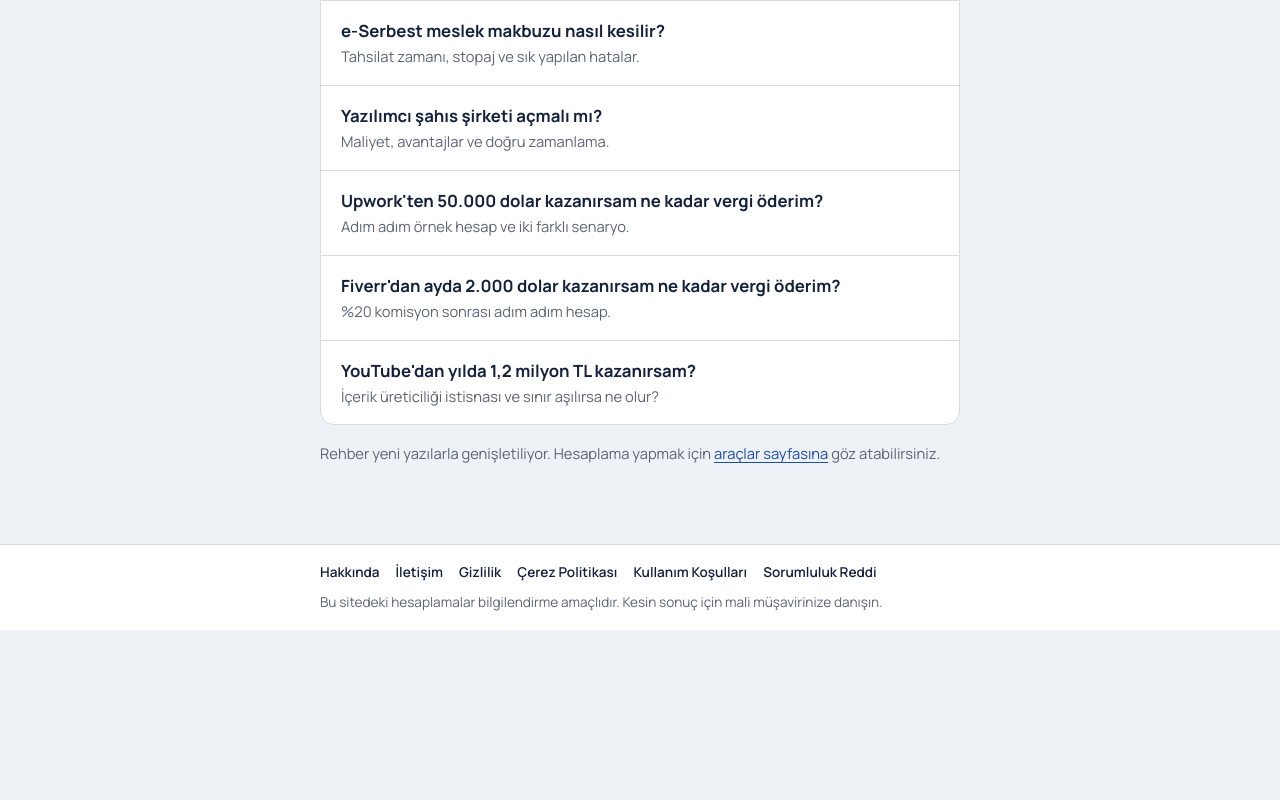
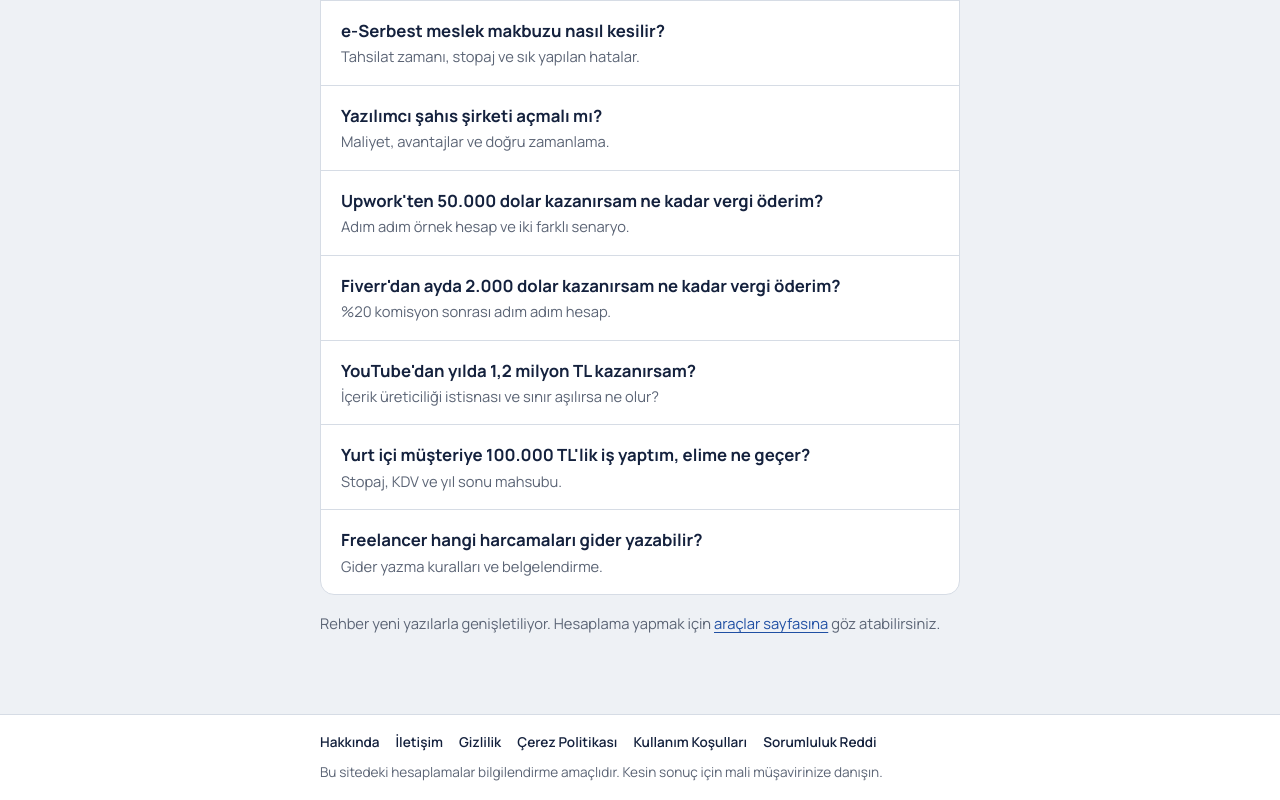
Before and after one commit to yavuzscvk-source/freelancer-vergi, a Next.js app: page /rehber in a window 1280 px wide. Shown: the part 598-1398 px from the top of the page. Before the commit the page ends 1228 px from the top, so only its background shows below. Built offline with nearby package versions, Linux system fonts and the light colour scheme.

Commit message:
Update page.js

```diff
--- a/app/rehber/page.js
+++ b/app/rehber/page.js
@@ -17,6 +17,8 @@ const YAZILAR = [
   { href: "/rehber/upwork-50-bin-dolar-vergi", ad: "Upwork'ten 50.000 dolar kazanırsam ne kadar vergi öderim?", not: "Adım adım örnek hesap ve iki farklı senaryo." },
   { href: "/rehber/fiverr-2000-dolar-vergi", ad: "Fiverr'dan ayda 2.000 dolar kazanırsam ne kadar vergi öderim?", not: "%20 komisyon sonrası adım adım hesap." },
   { href: "/rehber/youtube-1-milyon-tl-vergi", ad: "YouTube'dan yılda 1,2 milyon TL kazanırsam?", not: "İçerik üreticiliği istisnası ve sınır aşılırsa ne olur?" },
+  { href: "/rehber/yurt-ici-musteri-100-bin-tl", ad: "Yurt içi müşteriye 100.000 TL'lik iş yaptım, elime ne geçer?", not: "Stopaj, KDV ve yıl sonu mahsubu." },
+  { href: "/rehber/hangi-giderler-yazilabilir", ad: "Freelancer hangi harcamaları gider yazabilir?", not: "Gider yazma kuralları ve belgelendirme." },
 
 ];
 
```
